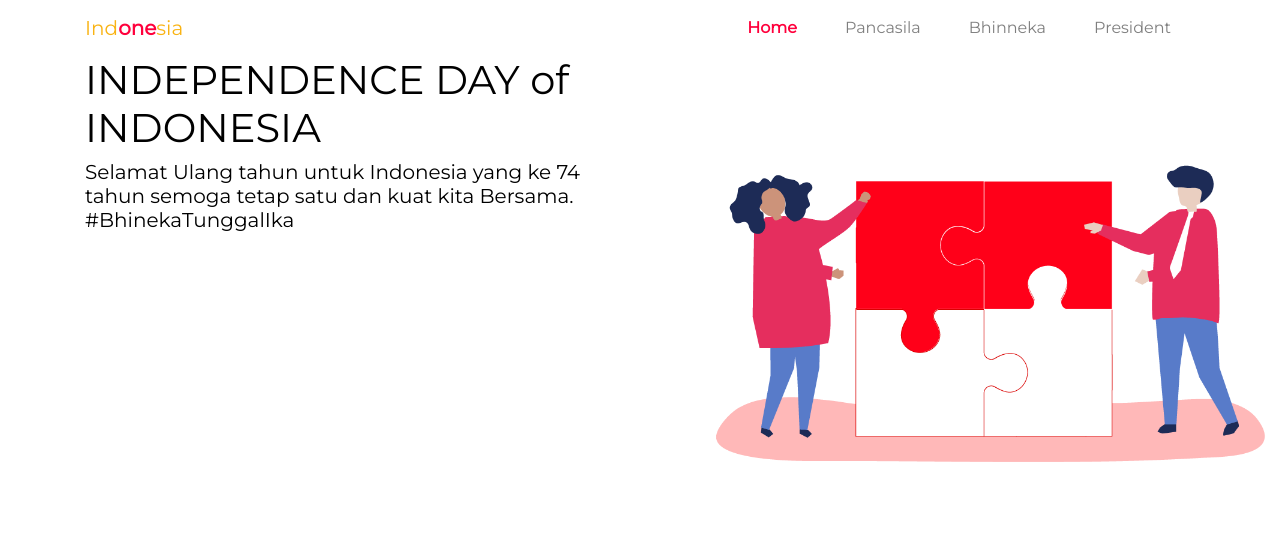
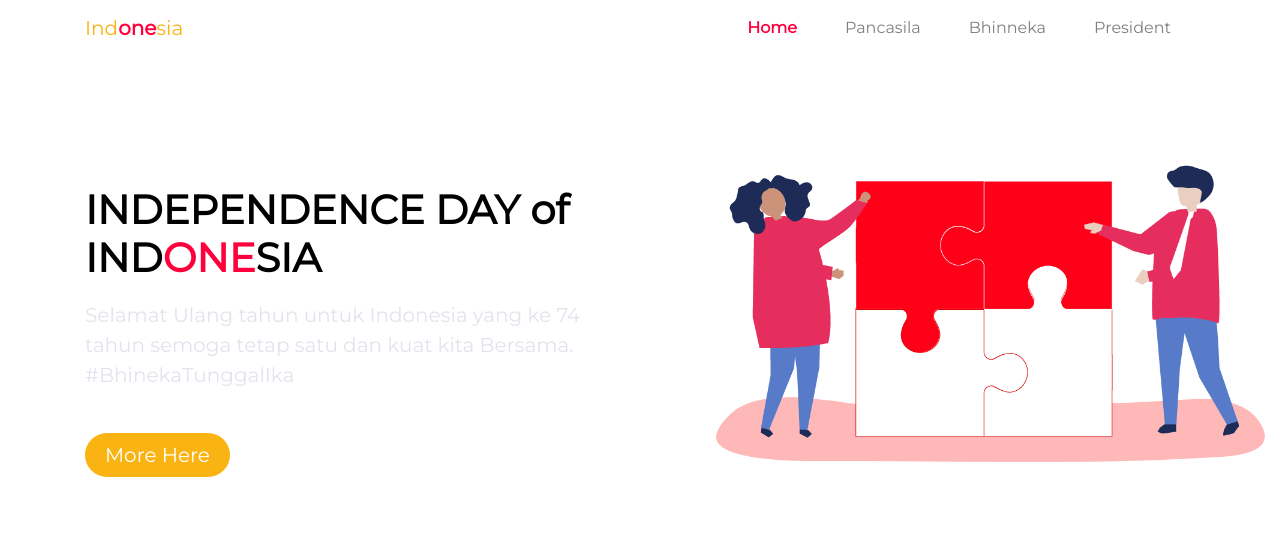
Before and after one commit to aansulaimann/landingpageindependecedayofindonesia, a plain HTML site: page index.html in a window 1280 px wide. Shown: the top 539 px of the page. Drawn offline with Linux system fonts and the light colour scheme.

Commit message:
menambahkan style untuk section home pada file style.css

```diff
--- a/assets/css/style.css
+++ b/assets/css/style.css
@@ -55,3 +55,29 @@ header
   font-weight: bold;
   color: #FF003C !important;
 }
+
+/* --------------------------------------------------------------------
+header
+-----------------------------------------------------------------------*/
+#home .row .caption h1 {
+  color: #000;
+  font-weight: bold;
+  margin-top: 130px;
+}
+
+#home .row .caption h1 span {
+  color: #FF003C;
+}
+
+#home .row .caption h5 {
+  color: #E2E3ED;
+  padding-top: 10px;
+  line-height: 30px;
+  margin-bottom: 50px;
+}
+
+.btn-lg {
+  background-color: #F9B313;
+  padding: 10px 20px 10px 20px;
+  border-radius: 30px;
+}
```
